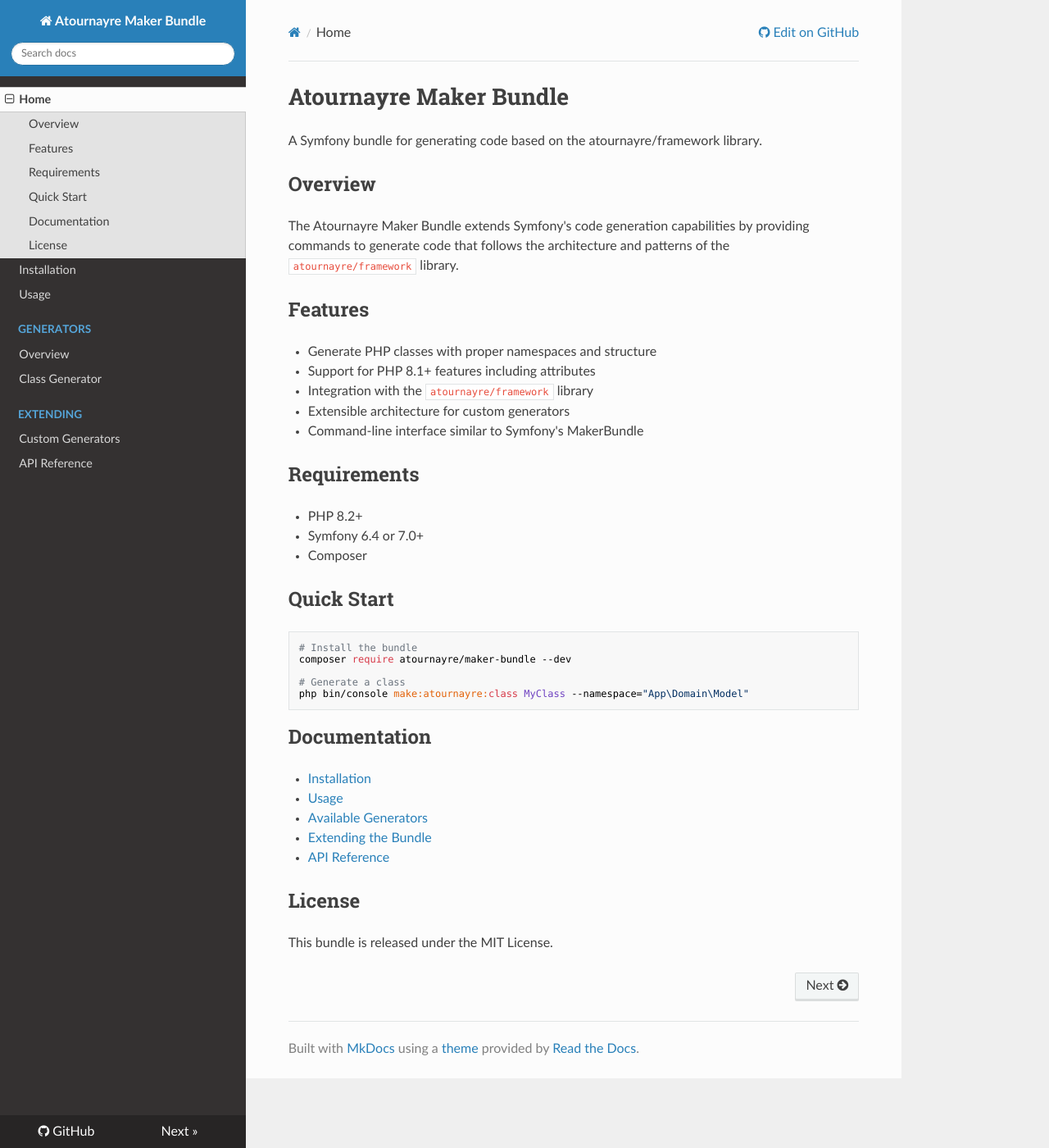
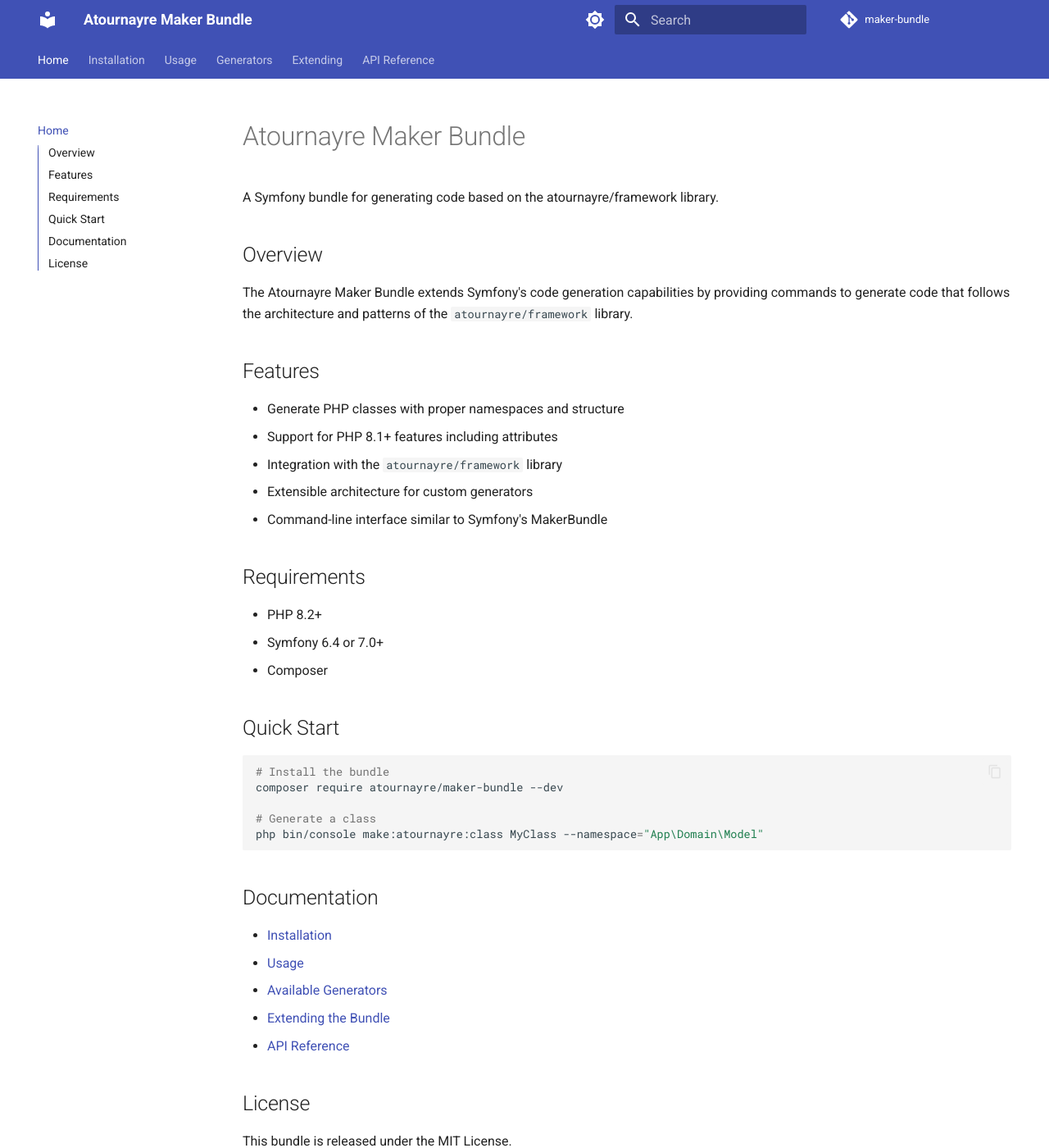
Before and after one commit to atournayre/maker-bundle, an MkDocs documentation site: the page built from docs/index.md, in a window 1280 px wide and 1400 px high. Shown: the whole window at 82% size. Built offline with MkDocs 1.6.1 and Material for MkDocs 9.7.7, drawn with Linux system fonts in a browser that asks for light colours; nearby versions of some CDN libraries; comment, search, counter and statistics services are not loaded; some of the changed text lies outside the part shown.

Commit message:
Update documentation theme to Material and adjust related configurations

```diff
--- a/docs/requirements.txt
+++ b/docs/requirements.txt
@@ -1,4 +1,4 @@
 mkdocs>=1.4.0
-mkdocs-rtd-dropdown>=1.0.2
+mkdocs-material>=9.0.0
 pymdown-extensions>=9.0
 mkdocs-minify-plugin>=0.5.0
--- a/mkdocs.yml
+++ b/mkdocs.yml
@@ -1,8 +1,10 @@
 site_name: Atournayre Maker Bundle
 site_description: 'A Symfony bundle for generating code based on the atournayre/framework library'
 site_author: 'Aurélien Tournayre'
+copyright: '2025, Aurélien Tournayre'
 repo_url: https://github.com/atournayre/maker-bundle
-edit_uri: edit/main/docs/
+repo_name: 'maker-bundle'
+edit_uri: docs/
 
 nav:
   - Home: index.md
@@ -16,16 +18,45 @@ nav:
   - API Reference: api-reference.md
 
 theme:
-  name: readthedocs
-  highlightjs: true
-  hljs_languages:
-    - php
-    - yaml
-    - bash
+  name: material
+  features:
+    - navigation.tabs
+    - navigation.sections
+    - toc.integrate
+    - search.suggest
+    - search.highlight
+    - content.tabs.link
+    - content.code.annotation
+    - content.code.copy
+  palette:
+    # Palette toggle for light mode
+    - scheme: default
+      toggle:
+        icon: material/brightness-7
+        name: Switch to dark mode
+    # Palette toggle for dark mode
+    - scheme: slate
+      toggle:
+        icon: material/brightness-4
+        name: Switch to light mode
 
 markdown_extensions:
+  - pymdownx.highlight:
+      anchor_linenums: true
+  - pymdownx.inlinehilite
+  - pymdownx.snippets
+  - pymdownx.superfences
   - admonition
-  - codehilite
+  - pymdownx.details
+  - pymdownx.tabbed:
+      alternate_style: true
+  - tables
+  - footnotes
+  - pymdownx.critic
+  - pymdownx.caret
+  - pymdownx.keys
+  - pymdownx.mark
+  - pymdownx.tilde
   - toc:
       permalink: true
 
```
